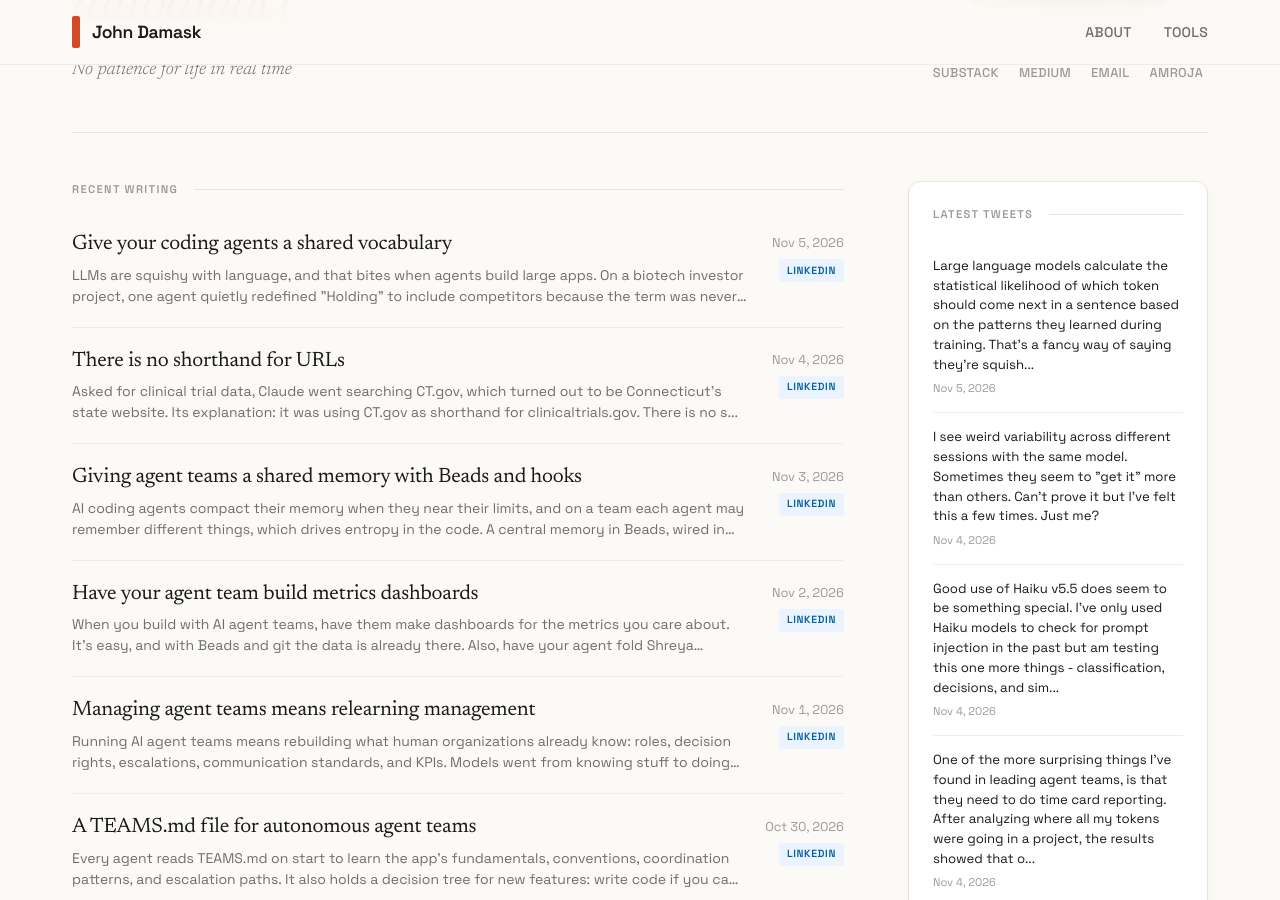
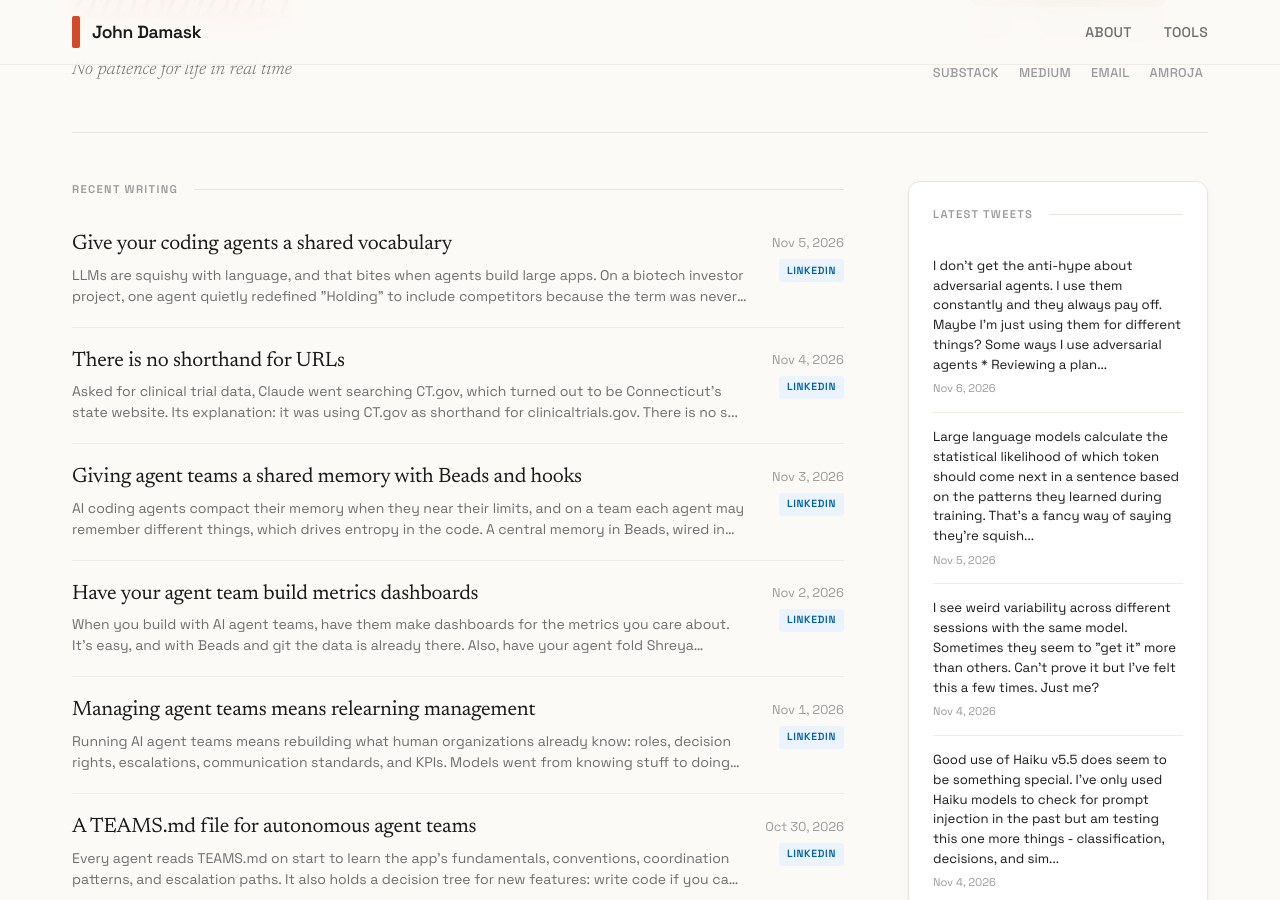
Before and after one commit to jbdamask/jbdamask.github.io, a Jekyll site: the page built from index.html, in a window 1280 px wide and 900 px high, scrolled down 362 px. Built offline with Jekyll 4.4.1, drawn with Linux system fonts in a browser that asks for light colours; the list of posts is cut into pages by our own code; some of the changed text lies outside the part shown.

Commit message:
Update Twitter posts

```diff
--- a/_data/twitter-posts.yml
+++ b/_data/twitter-posts.yml
@@ -2,6 +2,15 @@
 # Fetches latest tweets and merges with existing posts
 # Keeps max 150 most recent tweets (LIFO)
 
+- title: I don't get the anti-hype about adversarial agents. I use them constantly
+    and they always pay off. M...
+  source: twitter
+  url: https://twitter.com/jbdamask/status/2118713713653956878
+  date: '2026-11-06'
+  excerpt: I don't get the anti-hype about adversarial agents. I use them constantly
+    and they always pay off. Maybe I'm just using them for different things? Some
+    ways I use adversarial agents * Reviewing a plan...
+  image: ''
 - title: Large language models calculate the statistical likelihood of which token
     should come next in a sent...
   source: twitter
@@ -1179,9 +1188,3 @@
   date: '2026-08-13'
   excerpt: Working with Fable agent teams feels a lot like working in Gas Town
   image: ''
-- title: well this is a bit of a blocker
-  source: twitter
-  url: https://twitter.com/jbdamask/status/2087956230727705073
-  date: '2026-08-13'
-  excerpt: well this is a bit of a blocker
-  image: ''
```
